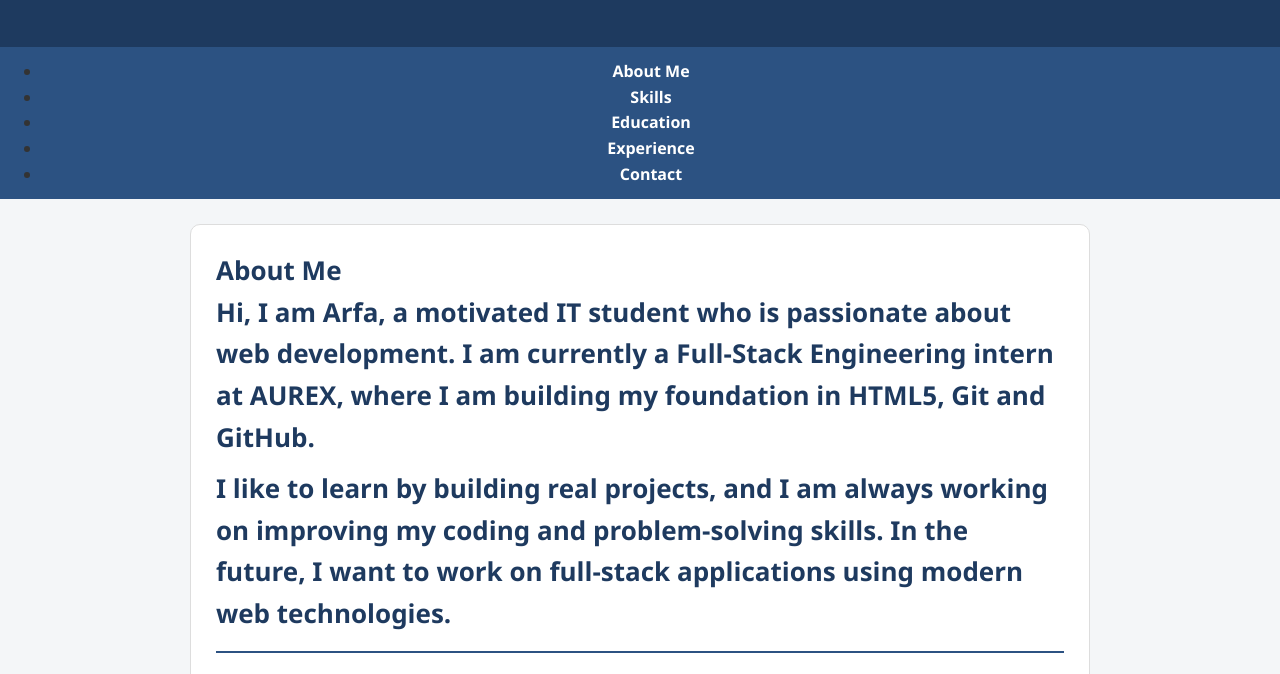
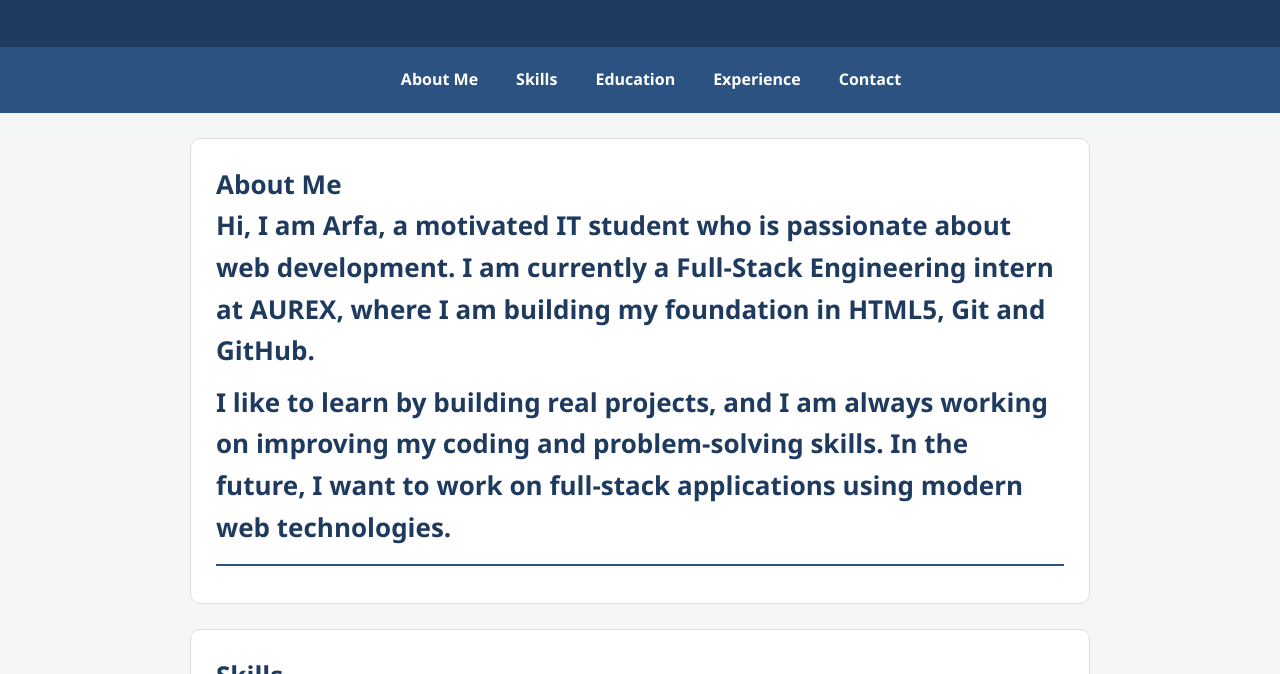
Before and after one commit to ArfaMahnoor/aurex-web-internship-arfa, a plain HTML site: page index.html in a window 1280 px wide. Shown: the part 126-800 px from the top of the page. Drawn offline with Linux system fonts and the light colour scheme.

Commit message:
Add Flexbox layout to navigation bar

```diff
--- a/style.css
+++ b/style.css
@@ -125,3 +125,27 @@ footer {
     color: white;
     text-align: center;
 }
+
+/* ===== Step 4: Flexbox ===== */
+
+nav,
+nav ul {
+    display: flex;
+    justify-content: center;
+    align-items: center;
+    flex-wrap: wrap;
+    gap: 10px;
+}
+
+nav ul {
+    list-style: none;
+}
+
+nav a {
+    display: block;
+    border-radius: 6px;
+}
+
+nav a:hover {
+    background-color: #1e3a5f;
+}
```
